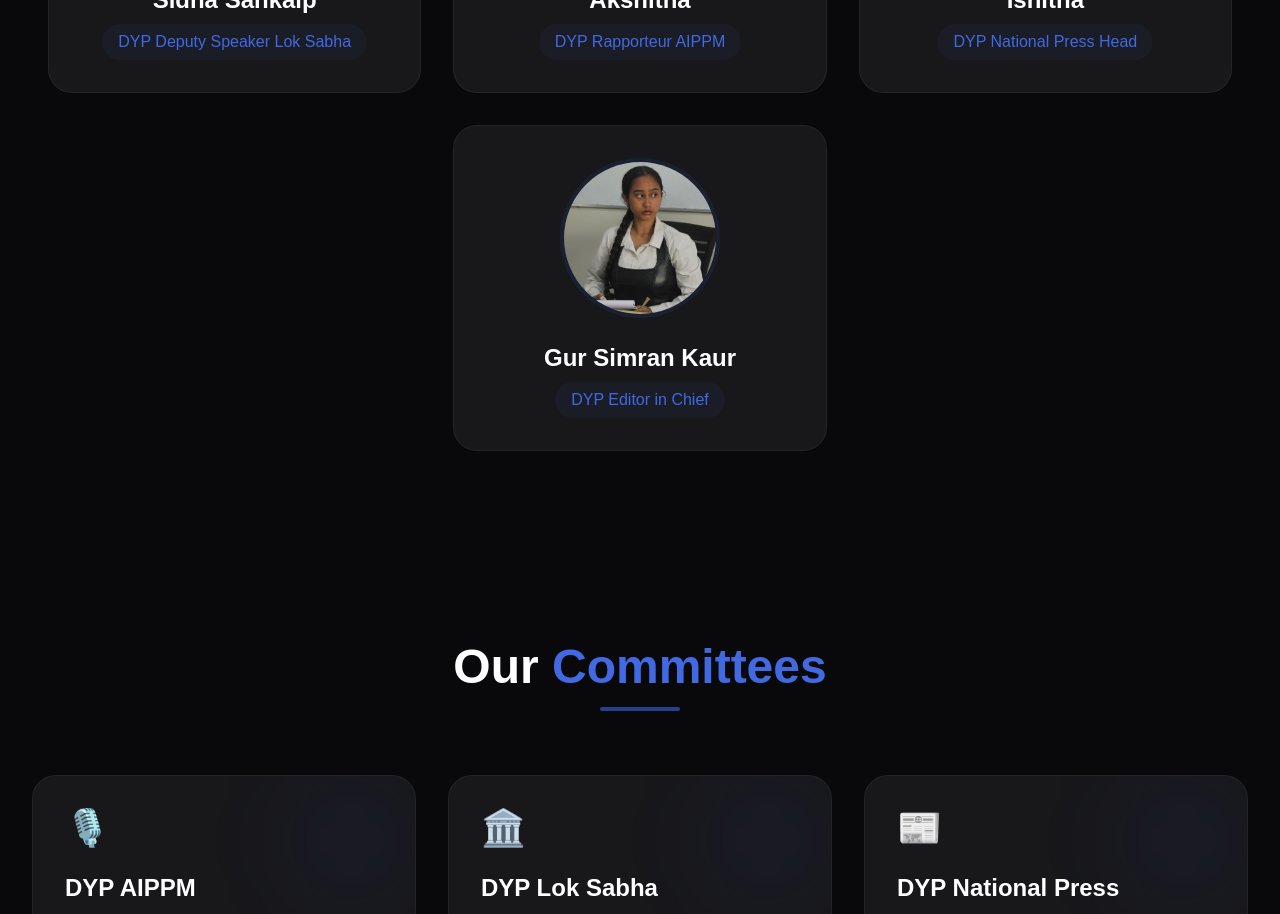
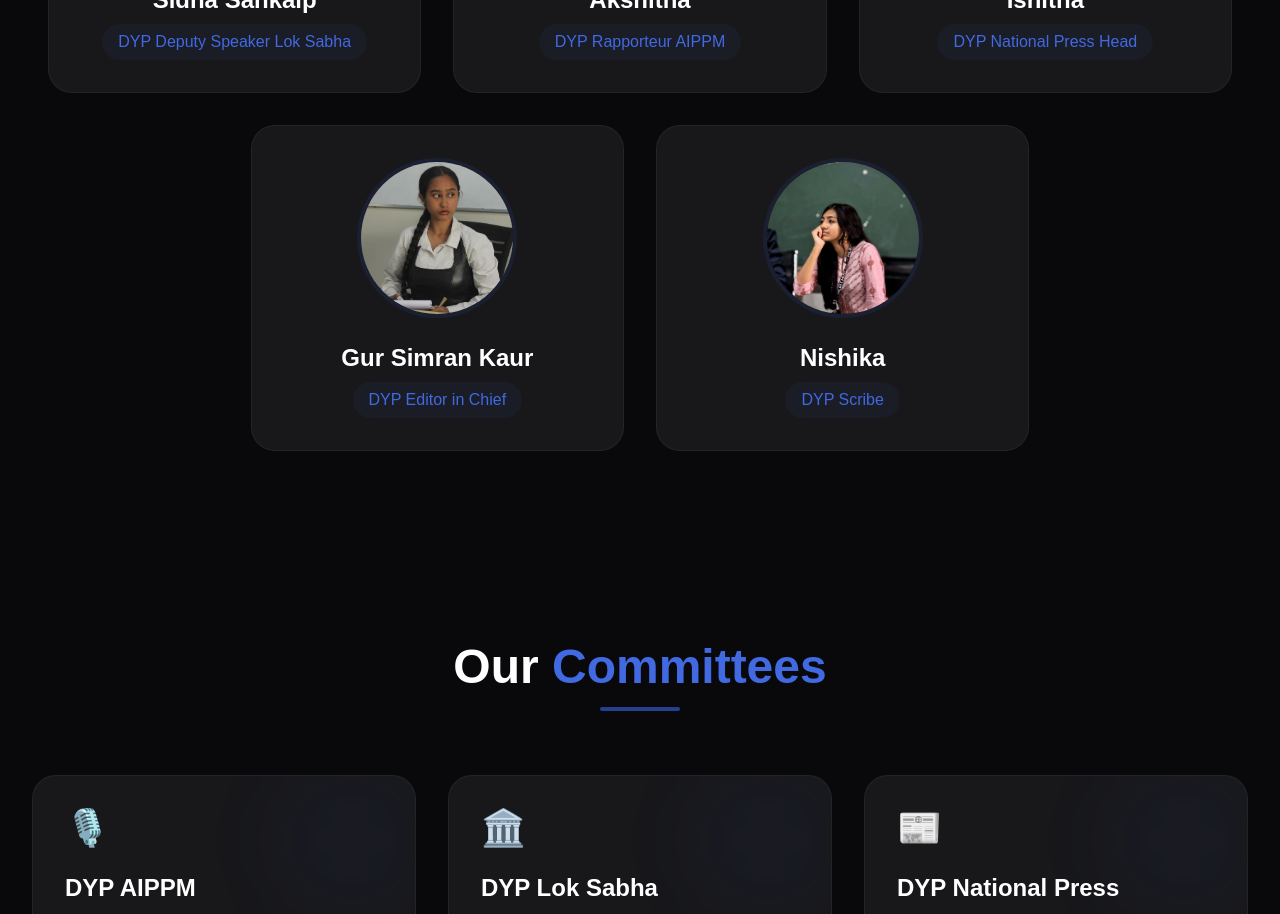
Before and after one commit to YTushaar/Demokratia-, a Next.js app: page / in a window 1280 px wide. Shown: the part 3100-4014 px from the top of the page. Built offline with nearby package versions, Linux system fonts and the light colour scheme.

Commit message:
Add Nishika as Scribe to the team

```diff
--- a/src/app/components/ExecutiveBoard.tsx
+++ b/src/app/components/ExecutiveBoard.tsx
@@ -6,6 +6,7 @@ const TEAM = [
   { name: "Akshitha", role: "DYP Rapporteur AIPPM", image: "/team/Akshitha-Rapporteur-AIPPM.jpeg" },
   { name: "Ishitha", role: "DYP National Press Head", image: "/team/Ishitha dyp national press head.jpeg" },
   { name: "Gur Simran Kaur", role: "DYP Editor in Chief", image: "/team/Gur simran kaur, editor in chief.jpeg" },
+  { name: "Nishika", role: "DYP Scribe", image: "/team/Nishika-Scribe.jpeg" },
 ];
 
 
```
Also changed, not shown: public/team/Nishika-Scribe.jpeg (added).
